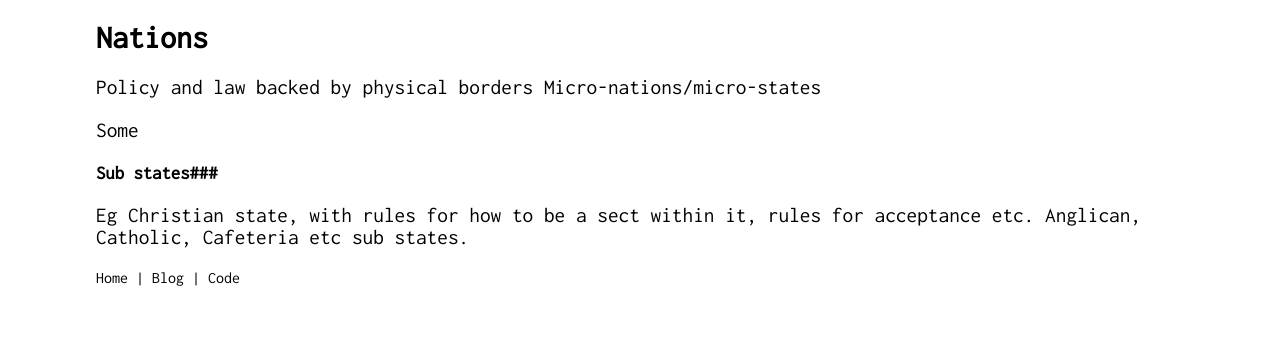
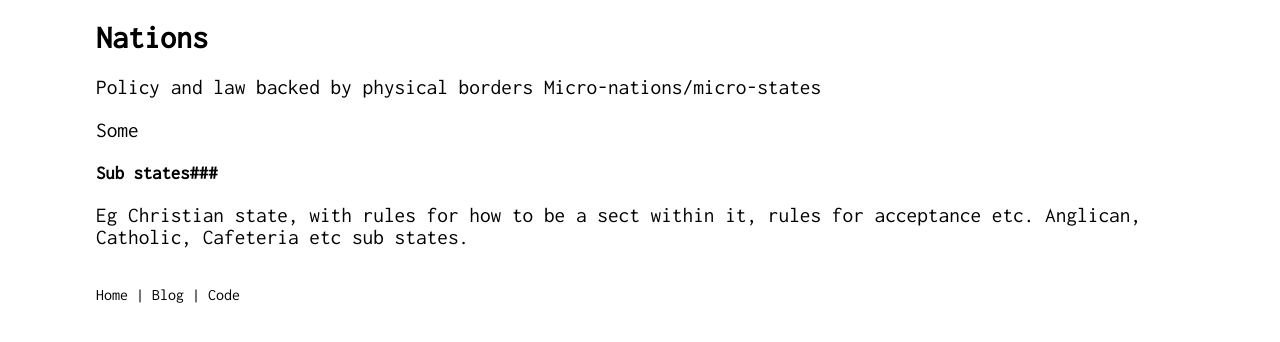
Before and after one commit to flaviusb/flaviusb.github.com, a Jekyll site: the page built from unpublished/nations.md, in a window 1280 px wide. Shown: the top 342 px of the page. Built offline with Jekyll 4.4.1, drawn with Linux system fonts in a browser that asks for light colours; Markdown is read by kramdown in place of the engine named in the settings.

```diff
--- a/_layouts/post.html
+++ b/_layouts/post.html
@@ -5,7 +5,6 @@ layout: container
 
 {{ content }}
 
-{% for tag in page.tags %}<a href="http://flaviusb.net/tags/{{ tag }}">{{ tag }}</a>{% unless forloop.last %}  |  {% endunless %}{% endfor %}
-
+{% for tag in page.tags %}<a href="http://flaviusb.net/tags/{{ tag }}">{{ tag }}</a>{% unless forloop.last %}  |  {% endunless %}{% endfor %} <br>
 
 <a href="http://flaviusb.net">Home</a>   |   <a href="http://flaviusb.net/blog">Blog</a>   |   <a href="http://github.com/flaviusb">Code</a>
```
